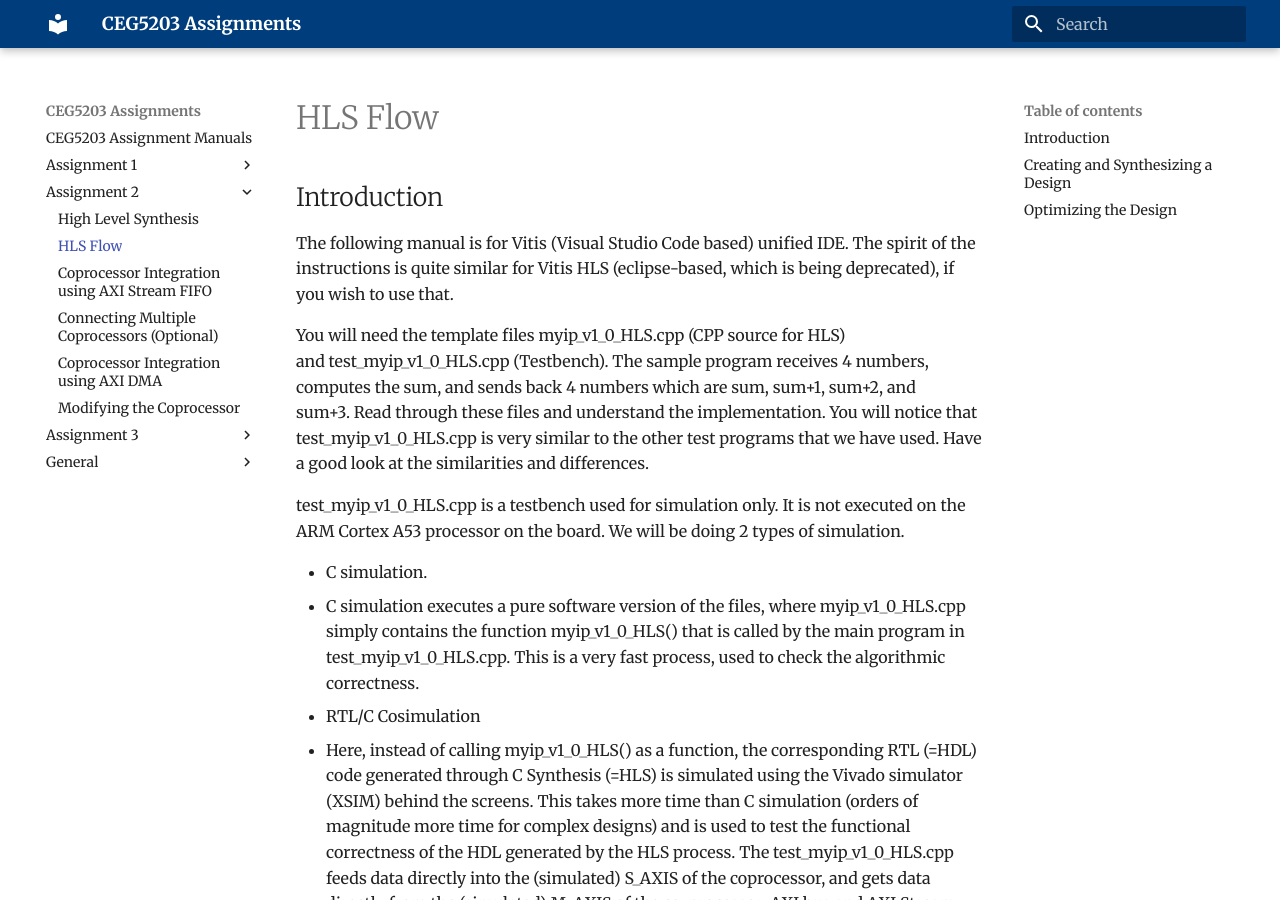
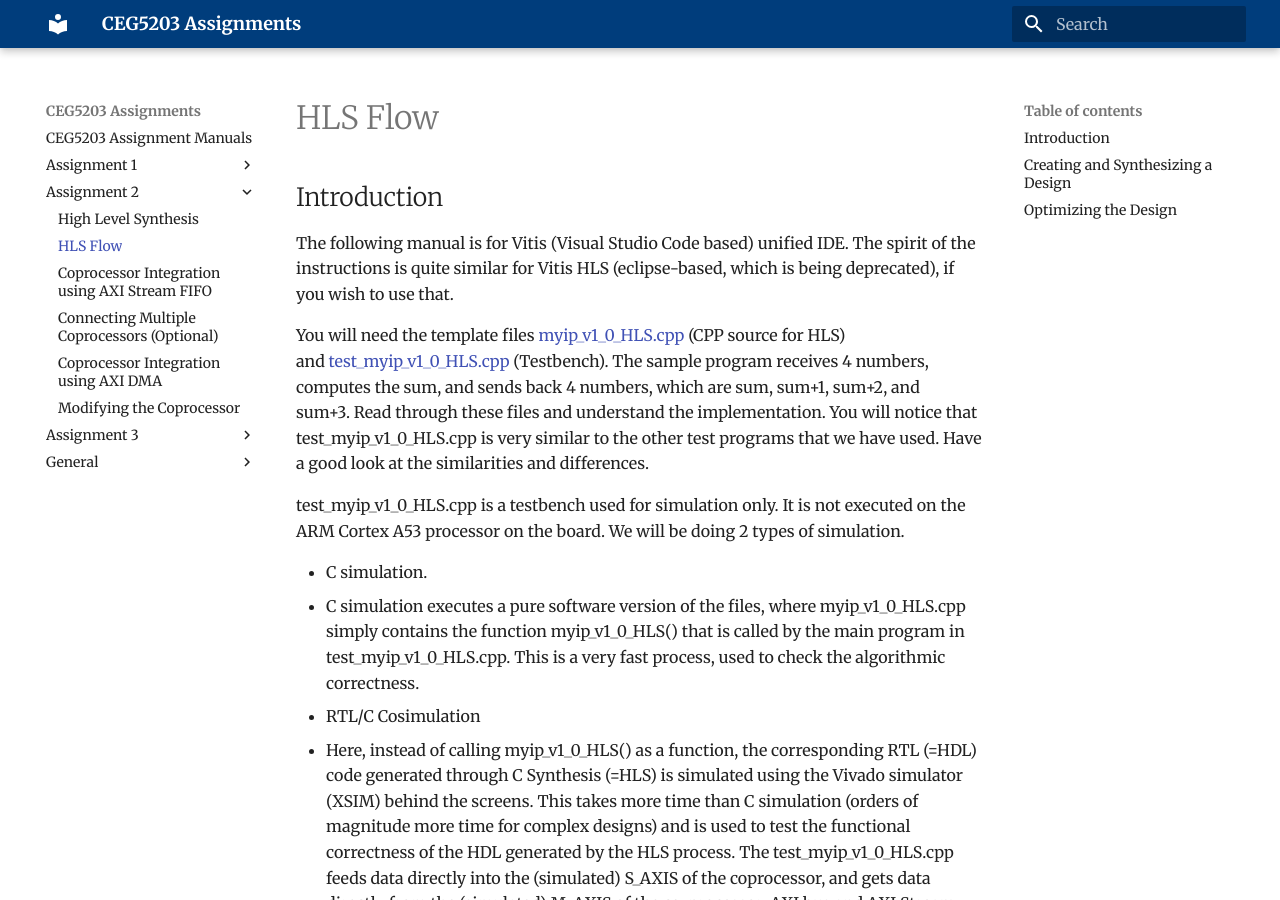
Before and after one commit to NUS-CEG5203/assignments, an MkDocs documentation site: the page built from docs/Assignment_2/2_HLSFLow.md, in a window 1280 px wide and 900 px high. Built offline with MkDocs 1.6.1 and Material for MkDocs 9.7.7, drawn with Linux system fonts in a browser that asks for light colours; some of the changed lines change nothing that is shown.

Commit message:
Fixed links

```diff
--- a/docs/Assignment_2/2_HLSFLow.md
+++ b/docs/Assignment_2/2_HLSFLow.md
@@ -4,7 +4,7 @@
 
 The following manual is for Vitis (Visual Studio Code based) unified IDE. The spirit of the instructions is quite similar for Vitis HLS (eclipse-based, which is being deprecated), if you wish to use that.
 
-You will need the template files myip_v1_0_HLS.cpp (CPP source for HLS) and test_myip_v1_0_HLS.cpp (Testbench). The sample program receives 4 numbers, computes the sum, and sends back 4 numbers which are sum, sum+1, sum+2, and sum+3. Read through these files and understand the implementation. You will notice that test_myip_v1_0_HLS.cpp is very similar to the other test programs that we have used. Have a good look at the similarities and differences.
+You will need the template files [myip_v1_0_HLS.cpp](../../code_templates/Assignment_2/myip_v1_0_HLS.cpp) (CPP source for HLS) and [test_myip_v1_0_HLS.cpp](../../code_templates/Assignment_2/test_myip_v1_0_HLS.cpp) (Testbench). The sample program receives 4 numbers, computes the sum, and sends back 4 numbers, which are sum, sum+1, sum+2, and sum+3. Read through these files and understand the implementation. You will notice that test_myip_v1_0_HLS.cpp is very similar to the other test programs that we have used. Have a good look at the similarities and differences.
 
 test_myip_v1_0_HLS.cpp is a testbench used for simulation only. It is not executed on the ARM Cortex A53 processor on the board. We will be doing 2 types of simulation.
 
```
